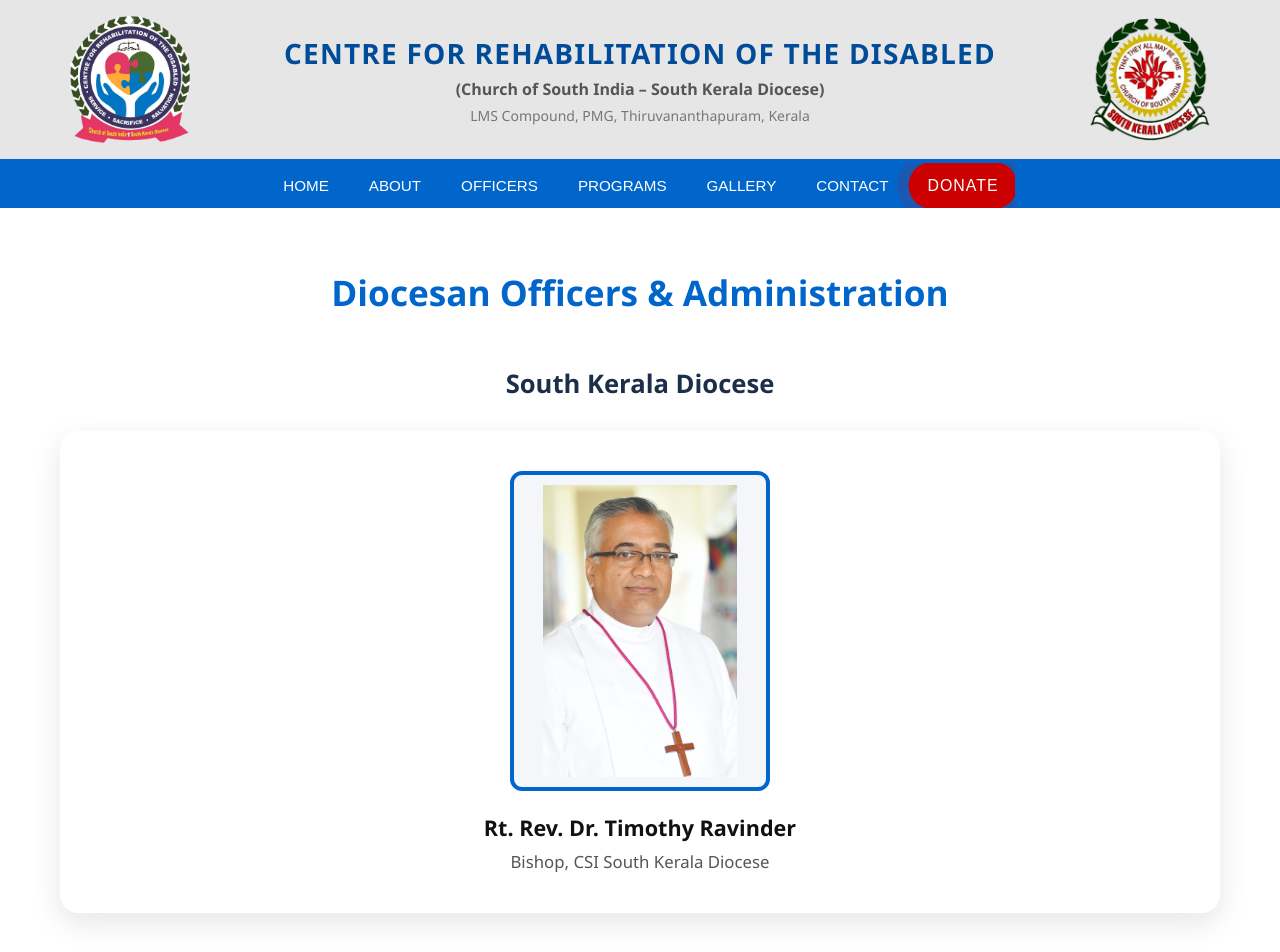
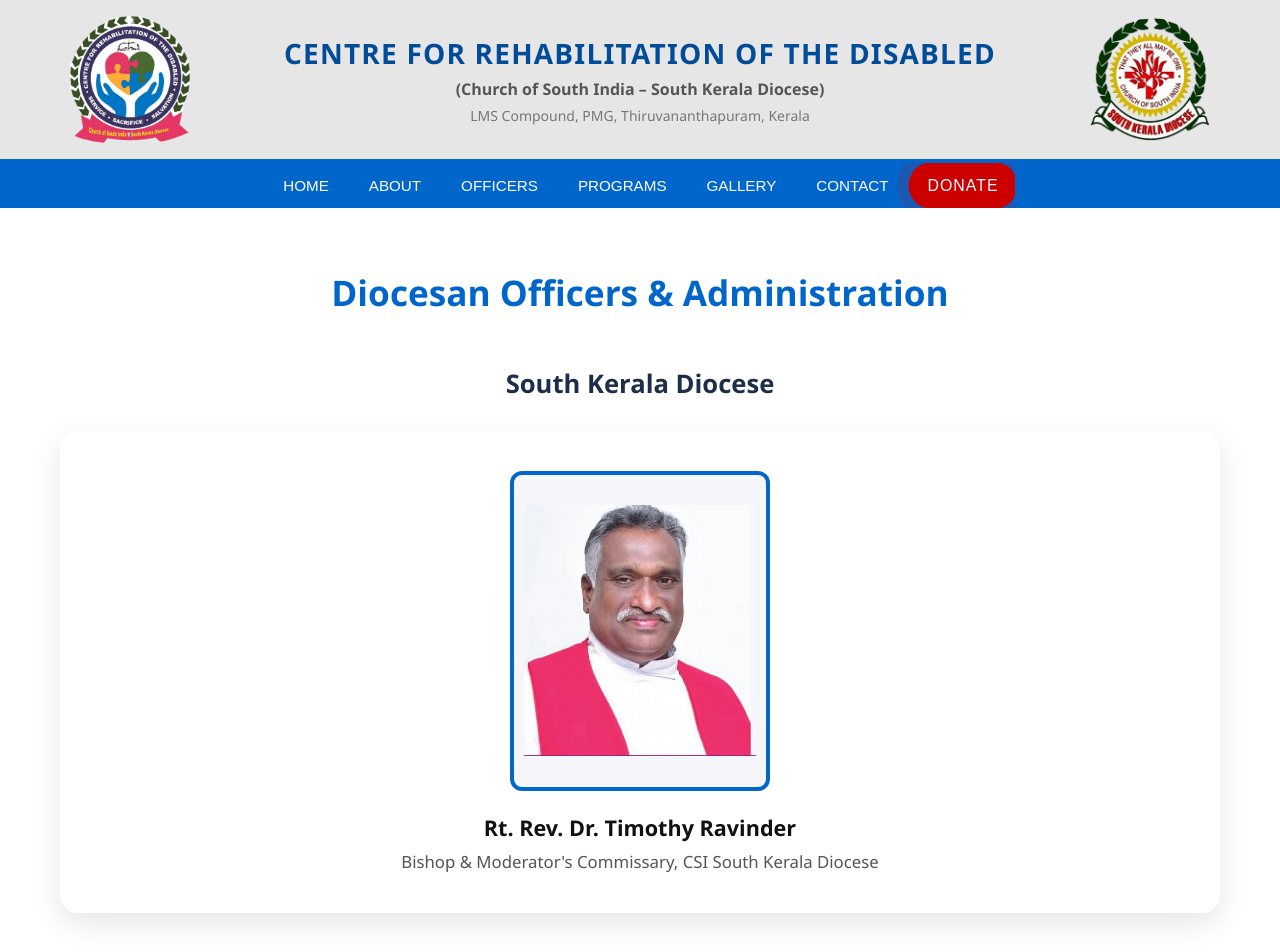
Before and after one commit to Sanjsaji22/crd-rehab, a React (Vite) app: page /officers in a window 1280 px wide. Shown: the top 952 px of the page. Built offline with nearby package versions, Linux system fonts and the light colour scheme.

Commit message:
updated Bishop name and photo

```diff
--- a/src/pages/Officers.jsx
+++ b/src/pages/Officers.jsx
@@ -12,12 +12,12 @@
 
         <div className={styles.cardCenter}>
           <img
-            src="/diocese-head.JPG"
-            alt="Rt. Rev. Dr. Timothy Ravinder"
+            src="/diocese-head.png"
+            alt="Rt. Rev. Dr. S.  Christopher Vijayan"
             className={styles.photoLarge}
           />
           <h4 className={styles.name}>Rt. Rev. Dr. Timothy Ravinder</h4>
-          <p className={styles.role}>Bishop, CSI South Kerala Diocese</p>
+          <p className={styles.role}>Bishop & Moderator's Commissary, CSI South Kerala Diocese</p>
         </div>
       </div>
 
```
Also changed, not shown: public/diocese-head.JPG (deleted), public/diocese-head.png (added).
